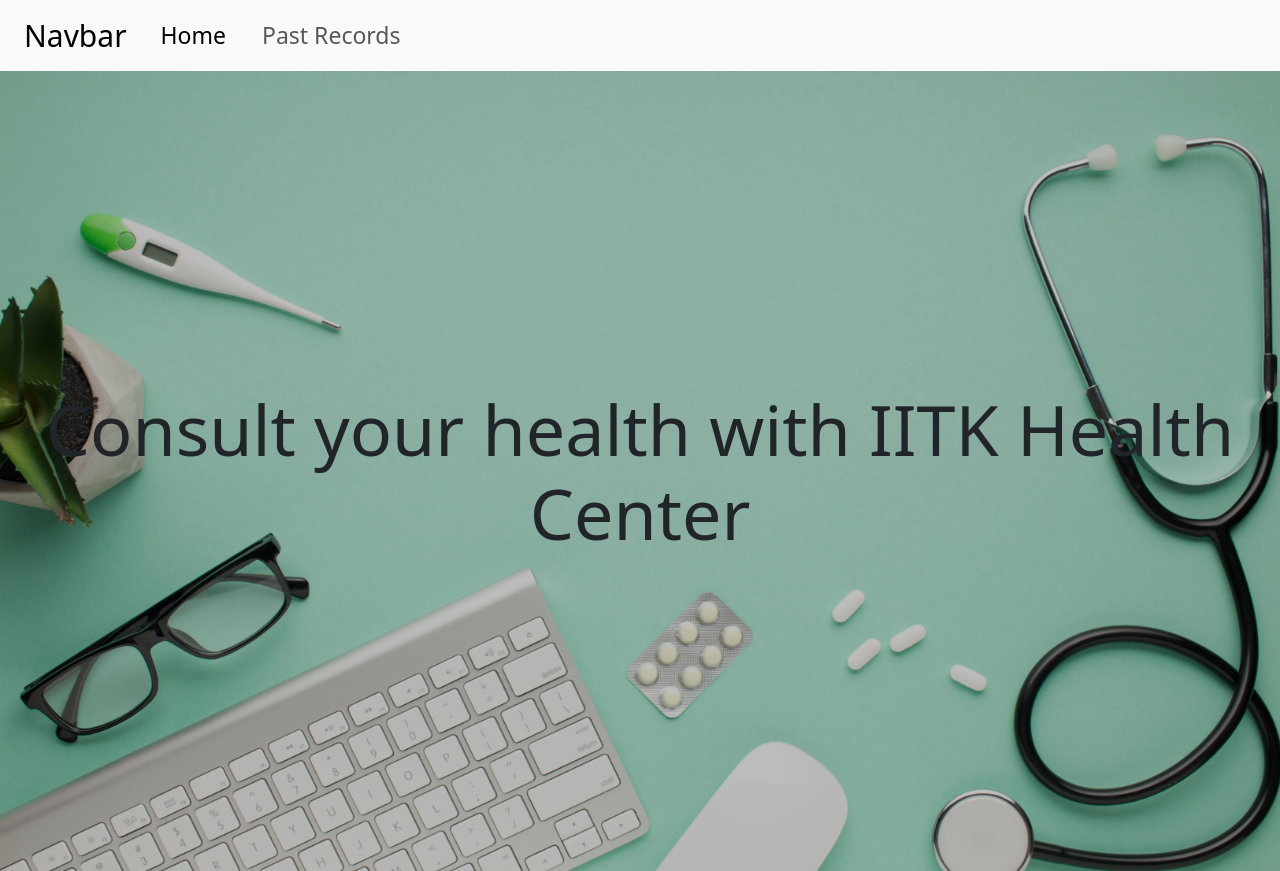
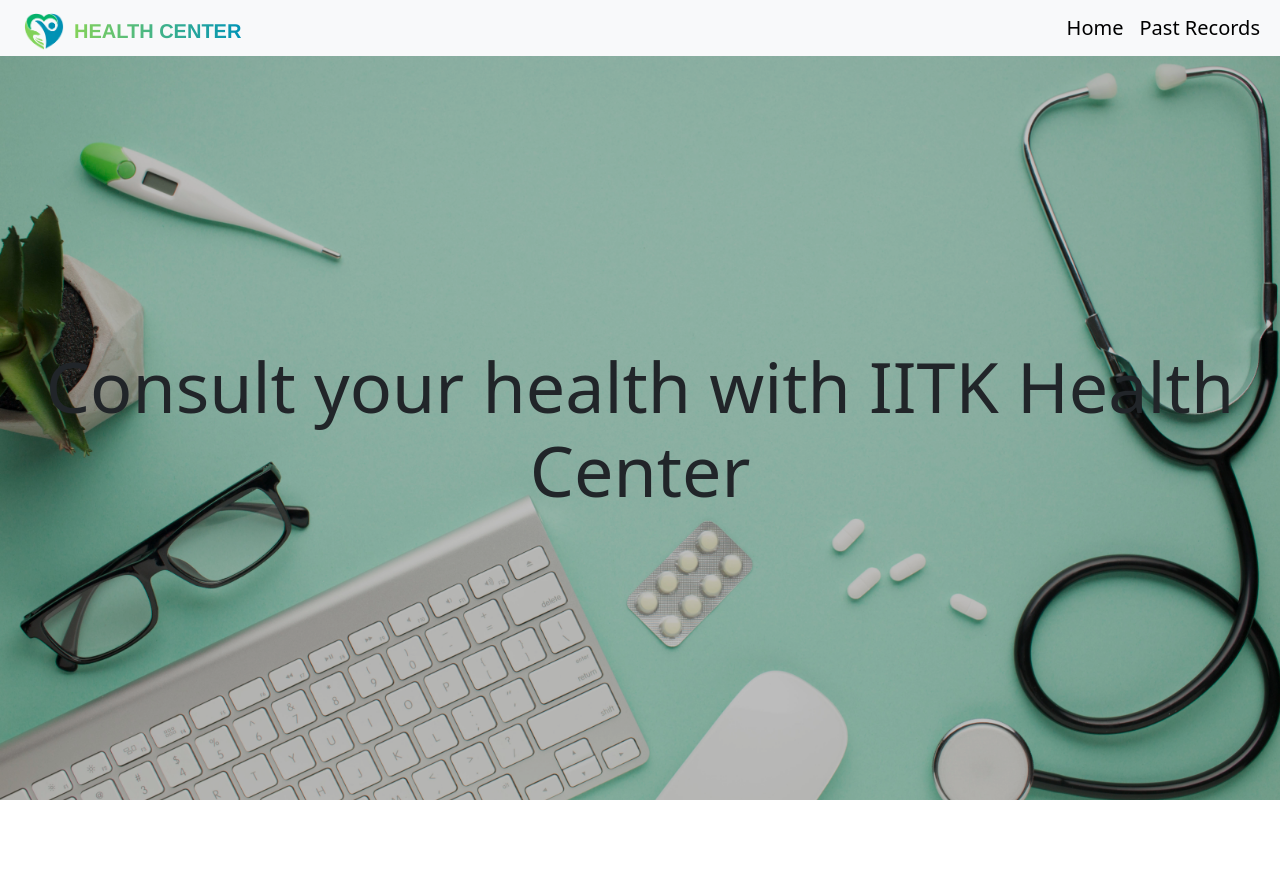
Before and after one commit to Sumitkb21/HealthCenter, a React (Create React App) app in the folder frontend/: page / in a window 1280 px wide. After the commit the page ends 800 px from the top, so only its background shows below. Built offline with nearby package versions, Linux system fonts and the light colour scheme.

Commit message:
background set

```diff
--- a/frontend/public/index.html
+++ b/frontend/public/index.html
@@ -26,6 +26,8 @@
     -->
     <title>React App</title>
   </head>
+
+
   <body>
     <noscript>You need to enable JavaScript to run this app.</noscript>
     <div id="root"></div>
--- a/frontend/src/components/Doctor/appointments.css
+++ b/frontend/src/components/Doctor/appointments.css
@@ -1,3 +1,8 @@
+.page{
+    min-height: calc(100vh - 56px);
+    background-color: #d3ffe4;
+  }
+
 .appointments {
     text-align: center;
 }
--- a/frontend/src/components/Doctor/appointments.js
+++ b/frontend/src/components/Doctor/appointments.js
@@ -13,7 +13,7 @@
         // Add more records as needed
     ];
   return (
-
+    <div className="page">
     <section className='appointments'>
       <h2>Appointments</h2>
       <div className="appointment-container">
@@ -31,11 +31,12 @@
                 >
                 <FaEye /> View Prescription
             </button>
+          </div>
 
-          </div>
         ))}
       </div>
     </section>
+    </div>
   )
 }
 
--- a/frontend/src/components/Home/home.css
+++ b/frontend/src/components/Home/home.css
@@ -1,8 +1,9 @@
 /* Home.css */
-body, html {
+/* body, html {
     height: 100%;
     margin: 0;
-  }
+  } */
+
 
 
   .Home{
@@ -10,7 +11,7 @@
     justify-content: center;
     align-items: center;
     text-align: center;
-    height: 100vh;
+    min-height: calc(100vh - 56px);
   }
 
   .Home{
@@ -28,14 +29,14 @@
 
   /* Adjustments for smaller screens */
 
-
-  /* .layer{
+/*
+  .layer{
     background-color: black;
     background-size: 100vh;
 
   } */
 
-  .CenterText{
+.CenterText{
     position: relative;
     margin: auto;
     font-size: 70px;
--- a/frontend/src/components/Home/home.js
+++ b/frontend/src/components/Home/home.js
@@ -6,11 +6,11 @@
 export default function Home() {
   return (
     <>
-
-    <section className="Home">
+      <div className='page'>
+      <section className="Home">
         <h1 className="CenterText">Consult your health with IITK Health Center</h1>
-
-    </section>
+      </section>
+      </div>
     </>
   );
 }
--- a/frontend/src/components/Navbar/navbar.css
+++ b/frontend/src/components/Navbar/navbar.css
@@ -1,19 +1,15 @@
-.nav-link{
-  font-size: 23px !important;
-  margin: 0px 10px;
-
-}
-
-
 .navbar-brand{
-  font-size: 30px !important;
-  margin: 0px 10px;
   margin-left: 12px;
-
 }
 .navbar{
+  padding-bottom: 0 !important;
   top: 0;
+  z-index: 4;
   position: -webkit-sticky !important;
   position: sticky !important;
   width: 100%;
 }
+.logo-cls{
+  display: flex;
+  align-items: center;
+}
--- a/frontend/src/components/Navbar/navbar.js
+++ b/frontend/src/components/Navbar/navbar.js
@@ -1,14 +1,18 @@
 import React from "react";
 import { NavLink } from "react-router-dom";
+import logo from "./logo.png"
 import "./navbar.css";
 
 export default function Navbar() {
   return (
     <>
       <nav className="navbar navbar-expand-lg navbar-light bg-light">
-        <div className="container-fluid">
+        <div className="container-fluid my-0" >
           <NavLink className="navbar-brand" href="#">
-            Navbar
+          <div className="logo-cls my-0">
+              <img className="my-0" src={logo} alt="logo" width="40px" height="38px" srcset="" />
+              <h5  style={{ marginLeft:'10px', marginTop:'5px',background: 'linear-gradient(to right,  #84D25A, #0194B6)', WebkitBackgroundClip: 'text', color: 'transparent',fontFamily:'Helvetica Neue'}}> <b> HEALTH CENTER</b></h5>
+            </div>
           </NavLink>
           <button
             className="navbar-toggler"
@@ -19,22 +23,22 @@
             aria-expanded="false"
             aria-label="Toggle navigation"
           >
-            <span className="navbar-toggler-icon"></span>
+          <span className="navbar-toggler-icon"></span>
           </button>
-          <div className="collapse navbar-collapse justify-content-between" id="navbarSupportedContent">
-            <ul className="navbar-nav">
+          <div className="collapse navbar-collapse justify-content-end" id="navbarSupportedContent">
+            <ul className="navbar-nav ml-auto">
               <li className="nav-item">
                 <NavLink
                   className="nav-link active"
                   aria-current="page"
                   to="/"
                 >
-                  Home
+                  <h5>Home</h5>
                 </NavLink>
               </li>
               <li className="nav-item">
-                <NavLink className="nav-link" to="/pastrecords">
-                  Past Records
+                <NavLink className="nav-link active" to="/pastrecords">
+                <h5>Past Records</h5>
                 </NavLink>
               </li>
             </ul>
--- a/frontend/src/components/Pastrecords/pastrecords.css
+++ b/frontend/src/components/Pastrecords/pastrecords.css
@@ -3,8 +3,10 @@
     text-align: center;
 
 }
-
-
+.page{
+  min-height: calc(100vh - 56px);
+  background-color: #d3ffe4;
+}
 
 .record-container {
     display: flex;
--- a/frontend/src/components/Pastrecords/pastrecords.js
+++ b/frontend/src/components/Pastrecords/pastrecords.js
@@ -8,12 +8,15 @@
     { patientName: 'John Doe', doctorName: 'Dr. Smith', date: '2024-02-10' ,imageURL: "https://res.cloudinary.com/dsr4m1th2/image/upload/v1707938244/canvas_image_zoyd57.png"},
     { patientName: 'Jane Smith', doctorName: 'Dr. Johnson', date: '2024-01-25', imageURL: "https://res.cloudinary.com/dsr4m1th2/image/upload/v1707758604/u8ap4xlezsasaeqlkyrg.png" },
     { patientName: 'Jane Smith', doctorName: 'Dr. Johnson', date: '2024-01-25', imageURL: "https://res.cloudinary.com/dsr4m1th2/image/upload/v1707758604/u8ap4xlezsasaeqlkyrg.png" },
+    { patientName: 'Jane Smith', doctorName: 'Dr. Johnson', date: '2024-01-25', imageURL: "https://res.cloudinary.com/dsr4m1th2/image/upload/v1707758604/u8ap4xlezsasaeqlkyrg.png" },
     // Add more records as needed
   ];
+
   // const openImage = (imageURL) => {
   //   // Logic to open the image, for example, using window.open()
   //   window.open(imageURL);
   // };
+
   const [showModal, setShowModal] = useState(false);
   const [selectedImage, setSelectedImage] = useState(null);
 
@@ -40,10 +43,8 @@
       .catch(error => console.error('Error downloading file:', error));
   }
 
-
-
   return (
-
+    <div className='page'>
               <section className='pastrecords' >
                 <h2>Past Records</h2>
                 <div className="record-container">
@@ -74,6 +75,7 @@
 
 
               </section>
+      </div>
 
   );
 }
```
Also changed, not shown: frontend/src/components/Navbar/logo.png (added).
